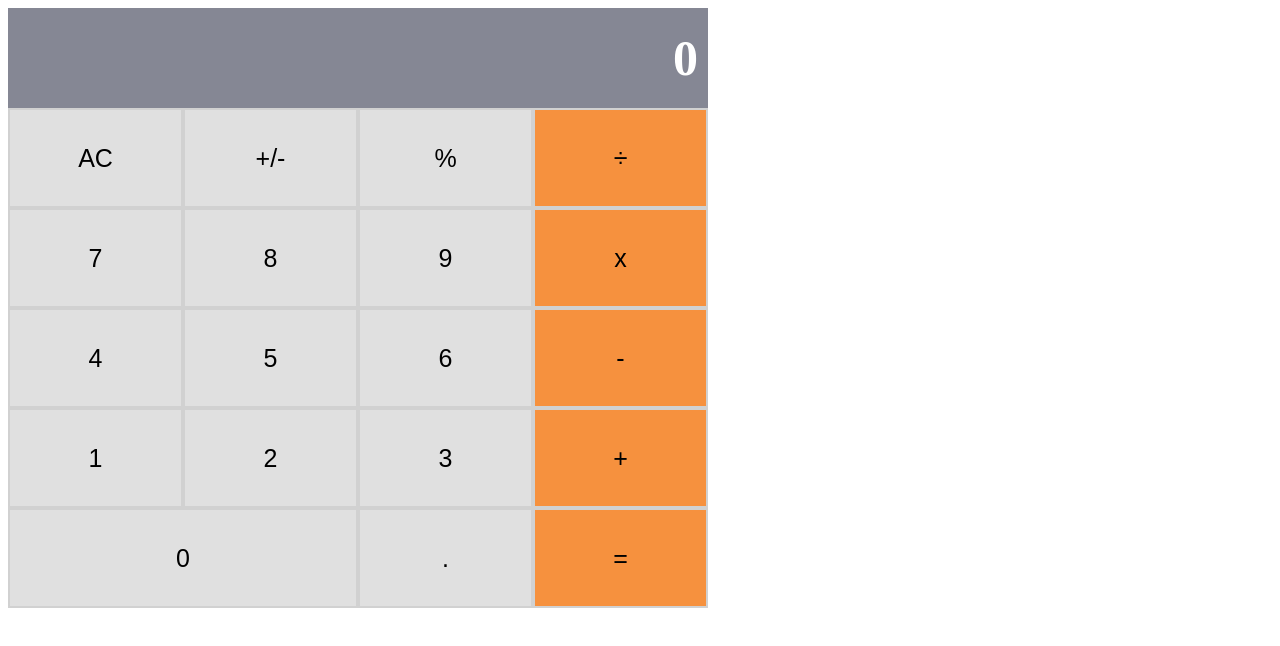
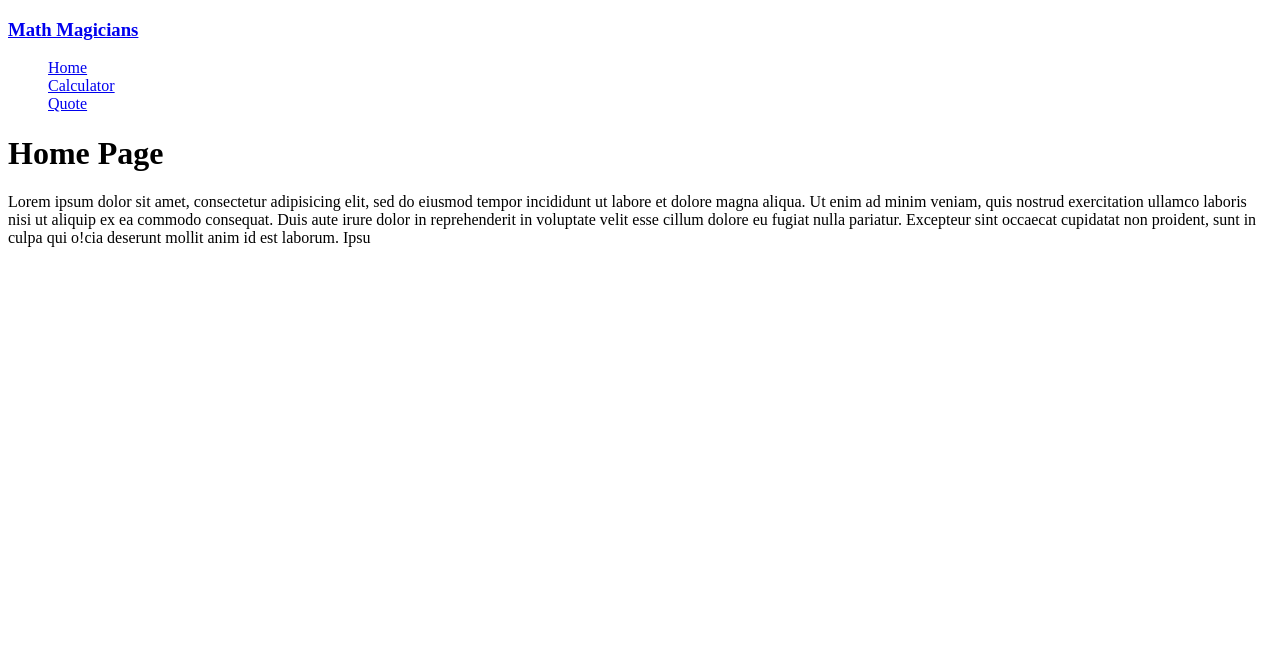
Before and after one commit to bettercallazamat/react-calculator, a React (Create React App) app: page / in a window 1280 px wide. Shown: the top 646 px of the page. Built offline with nearby package versions, Linux system fonts and the light colour scheme.

Commit message:
Add pages and routing between them

```diff
--- a/package.json
+++ b/package.json
@@ -10,6 +10,7 @@
     "prop-types": "^15.7.2",
     "react": "^17.0.2",
     "react-dom": "^17.0.2",
+    "react-router-dom": "^5.2.0",
     "react-scripts": "4.0.3",
     "web-vitals": "^1.1.2"
   },
--- /dev/null
+++ b/src/Routes.js
@@ -0,0 +1,19 @@
+import React from 'react';
+import { BrowserRouter as Router, Switch, Route } from 'react-router-dom';
+import Nav from './components/Nav';
+import Home from './pages/Home';
+import Calculator from './pages/Calc';
+import Quote from './pages/Quote';
+
+const Routes = () => (
+  <Router>
+    <Nav />
+    <Switch>
+      <Route exact path="/" component={Home} />
+      <Route path="/calculator" component={Calculator} />
+      <Route path="/quote" component={Quote} />
+    </Switch>
+  </Router>
+);
+
+export default Routes;
--- /dev/null
+++ b/src/components/Nav.js
@@ -0,0 +1,30 @@
+import React from 'react';
+import { Link } from 'react-router-dom';
+
+const Nav = () => {
+  const styles = {
+    // color: 'white',
+    listStyleType: 'none',
+  };
+
+  return (
+    <nav>
+      <Link style={styles} to="/">
+        <h3 className="nav-logo">Math Magicians</h3>
+      </Link>
+      <ul className="nav-link">
+        <Link style={styles} to="/">
+          <li className="nav-item">Home</li>
+        </Link>
+        <Link style={styles} to="/calculator">
+          <li className="nav-item">Calculator</li>
+        </Link>
+        <Link style={styles} to="/quote">
+          <li className="nav-item">Quote</li>
+        </Link>
+      </ul>
+    </nav>
+  );
+};
+
+export default Nav;
--- a/src/index.js
+++ b/src/index.js
@@ -1,12 +1,12 @@
 import React from 'react';
 import ReactDOM from 'react-dom';
 import './styles/index.css';
-import App from './components/App';
 import reportWebVitals from './reportWebVitals';
+import Routes from './Routes';
 
 ReactDOM.render(
   <React.StrictMode>
-    <App />
+    <Routes />
   </React.StrictMode>,
   document.getElementById('root'),
 );
--- /dev/null
+++ b/src/pages/Calc.js
@@ -0,0 +1,13 @@
+import React from 'react';
+import App from '../components/App';
+
+const Calc = () => (
+  <div>
+    <h2 className="calcText">Lorem Ipsum</h2>
+    <div className="calcApp">
+      <App />
+    </div>
+  </div>
+);
+
+export default Calc;
--- /dev/null
+++ b/src/pages/Home.js
@@ -0,0 +1,14 @@
+const Home = () => (
+  <div>
+    <h1>Home Page</h1>
+    <p>
+      Lorem ipsum dolor sit amet, consectetur adipisicing elit, sed do eiusmod tempor incididunt
+      ut labore et dolore magna aliqua. Ut enim ad minim veniam, quis nostrud exercitation ullamco
+      laboris nisi ut aliquip ex ea commodo consequat. Duis aute irure dolor in reprehenderit in
+      voluptate velit esse cillum dolore eu fugiat nulla pariatur. Excepteur sint occaecat
+      cupidatat non proident, sunt in culpa qui o!cia deserunt mollit anim id est laborum. Ipsu
+    </p>
+  </div>
+);
+
+export default Home;
--- /dev/null
+++ b/src/pages/Quote.js
@@ -0,0 +1,13 @@
+const Quote = () => (
+  <div>
+    <p>
+      Lorem ipsum dolor sit amet, consectetur adipisicing elit, sed do eiusmod tempor incididunt
+      ut labore et dolore magna aliqua.
+    </p>
+    <p>
+      — Lorem ipsum dolor sit amet
+    </p>
+  </div>
+);
+
+export default Quote;
```
Also changed, not shown: 1 other file (tests, documents, lock files or other folders).
